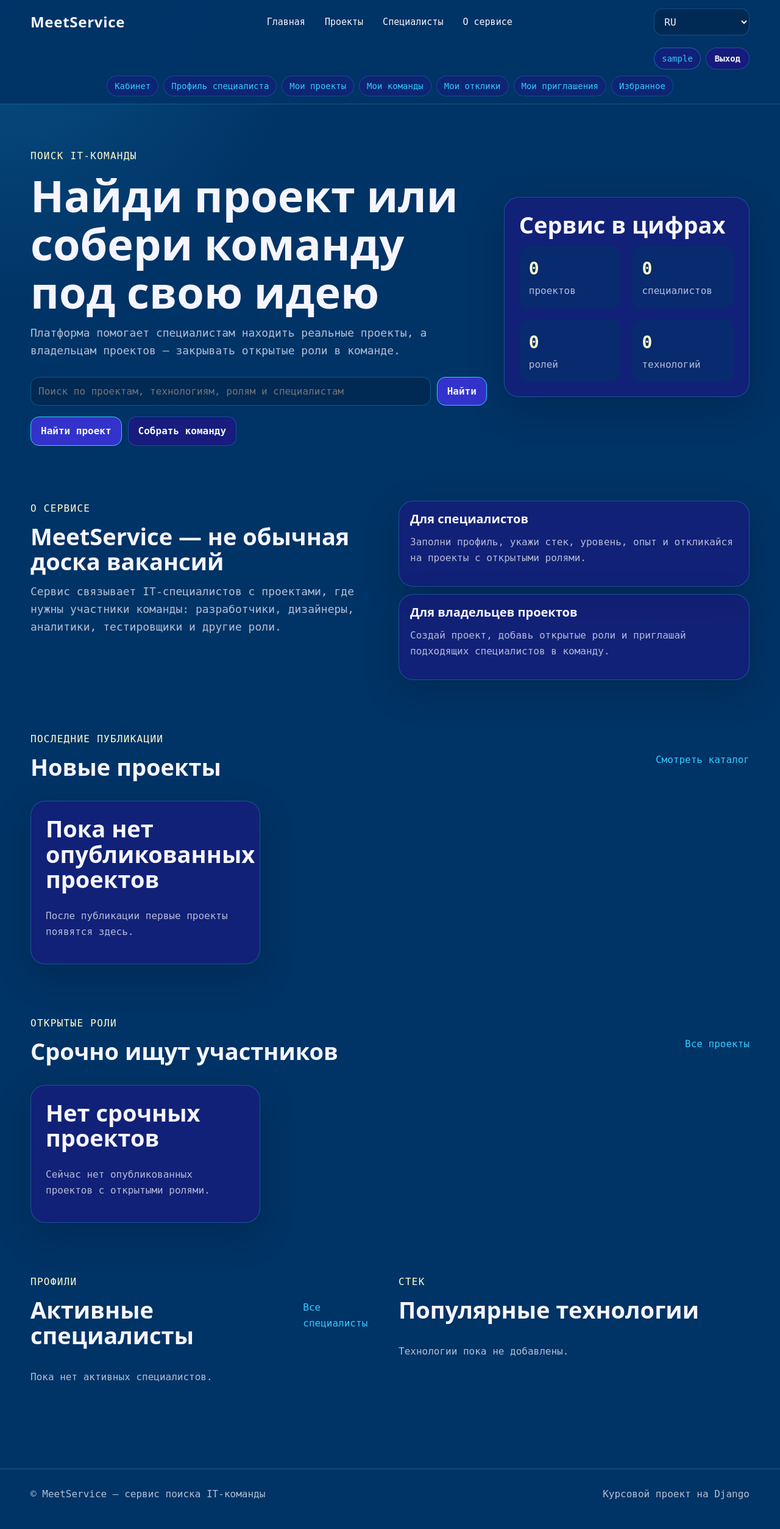
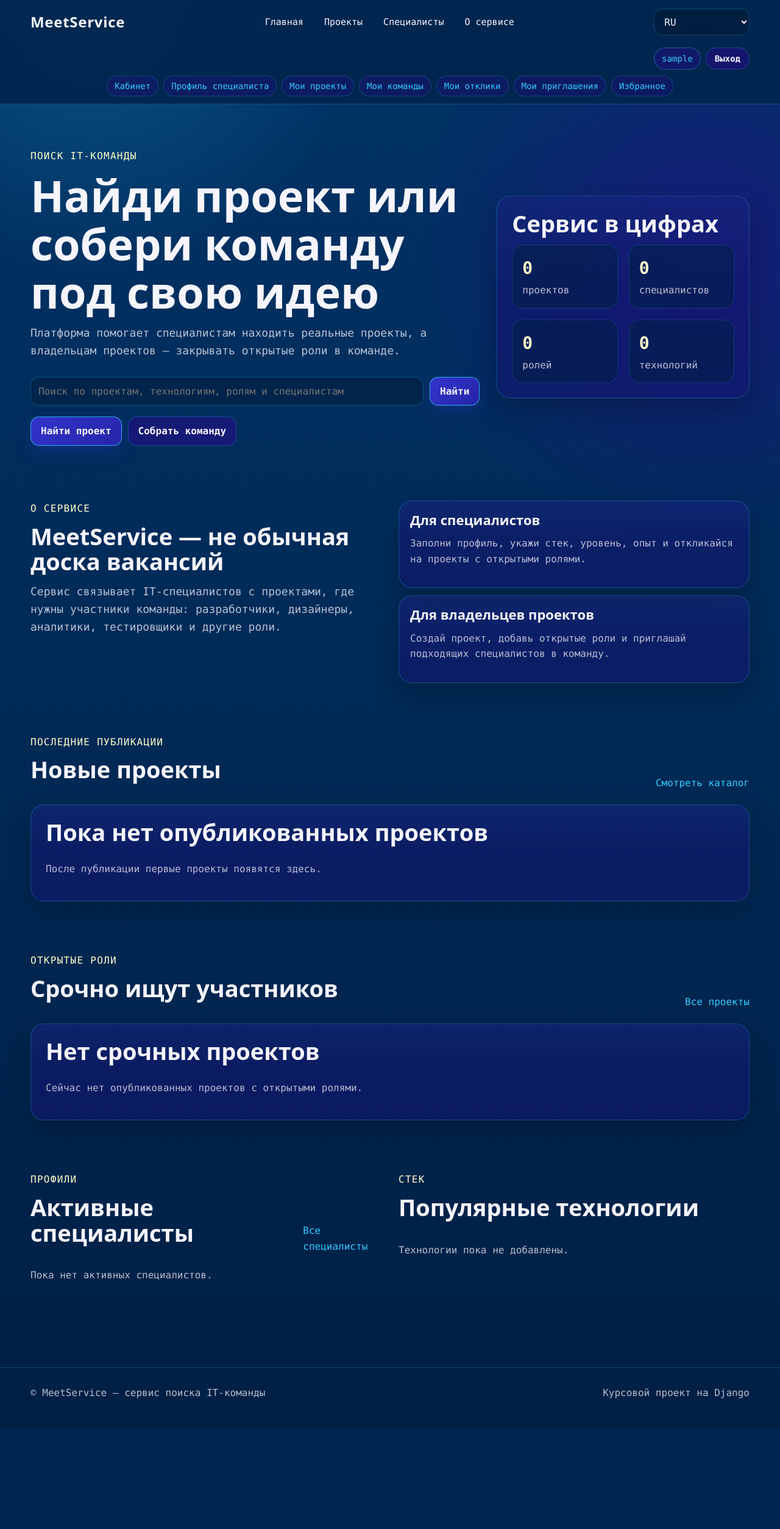
Before and after one commit to catsclaw-dev/new-makers, a Django app: page / in a window 1280 px wide. Shown: the whole page at 61% size. After the commit the page ends 2293 px from the top, so only its background shows below. Run offline with Django 5.2, Linux system fonts and the light colour scheme; the visitor is signed in with stand-in values (Sample User, id 1); data comes from the database, SQL or seed files in the repository; data that the repository does not hold is empty.

Commit message:
fix: small fixers in css

```diff
--- a/meetService/apps/interactions/admin.py
+++ b/meetService/apps/interactions/admin.py
@@ -1,5 +1,3 @@
-from django.contrib import admin
-
 from django.contrib import admin, messages
 from django.core.exceptions import ValidationError
 from django.utils.translation import gettext_lazy as _
--- a/meetService/static/css/site.css
+++ b/meetService/static/css/site.css
@@ -9,35 +9,41 @@
 
 :root {
   --color-bg: #003366;
+  --color-bg-deep: #001f44;
   --color-cyan: #33ccff;
   --color-blue: #3333cc;
   --color-indigo: #330099;
   --color-cream: #ffffcc;
   --color-text: #f6f5fe;
 
-  --color-muted: rgba(246, 245, 254, 0.72);
-  --color-card: rgba(51, 0, 153, 0.34);
-  --color-card-strong: rgba(51, 0, 153, 0.46);
-  --color-panel: rgba(0, 51, 102, 0.52);
-  --color-field: rgba(0, 0, 0, 0.18);
-  --color-border: rgba(51, 204, 255, 0.28);
-  --color-border-strong: rgba(51, 204, 255, 0.7);
+  --color-muted: rgba(246, 245, 254, 0.74);
+  --color-muted-soft: rgba(246, 245, 254, 0.58);
+  --color-card: rgba(20, 22, 112, 0.58);
+  --color-card-hover: rgba(31, 34, 150, 0.72);
+  --color-panel: rgba(0, 31, 68, 0.52);
+  --color-field: rgba(0, 0, 0, 0.2);
+  --color-border: rgba(51, 204, 255, 0.26);
+  --color-border-strong: rgba(51, 204, 255, 0.64);
 
-  --shadow-card: 0 20px 60px rgba(0, 0, 0, 0.18);
-  --shadow-card-strong: 0 20px 60px rgba(0, 0, 0, 0.22);
+  --shadow-sm: 0 10px 28px rgba(0, 0, 0, 0.16);
+  --shadow-md: 0 18px 46px rgba(0, 0, 0, 0.22);
+  --shadow-lg: 0 26px 70px rgba(0, 0, 0, 0.28);
 
-  --radius-sm: 12px;
+  --radius-sm: 10px;
   --radius-md: 14px;
   --radius-lg: 18px;
-  --radius-xl: 24px;
+  --radius-xl: 22px;
   --radius-2xl: 28px;
   --radius-pill: 999px;
 
   --container-width: 1180px;
   --container-padding: 32px;
 
-  --font-heading: "Space Grotesk", system-ui, sans-serif;
-  --font-body: "JetBrains Mono", monospace;
+  --font-heading:
+    "Space Grotesk", system-ui, -apple-system, BlinkMacSystemFont, "Segoe UI",
+    sans-serif;
+  --font-body:
+    "JetBrains Mono", ui-monospace, SFMono-Regular, Menlo, Consolas, monospace;
 
   --transition-base: 0.18s ease;
 }
@@ -65,25 +71,28 @@
 
 html {
   min-width: 320px;
+  scroll-behavior: smooth;
 }
 
 body {
   margin: 0;
   min-width: 320px;
   background:
-    radial-gradient(
-      circle at top left,
-      rgba(51, 204, 255, 0.18),
-      transparent 32rem
-    ),
-    var(--color-bg);
+    radial-gradient(circle at 12% 0%,
+      rgba(51, 204, 255, 0.22),
+      transparent 28rem),
+    radial-gradient(circle at 90% 18%,
+      rgba(51, 0, 153, 0.45),
+      transparent 30rem),
+    linear-gradient(180deg, #003366 0%, #002a57 48%, #001f44 100%);
   color: var(--color-text);
   font-family: var(--font-body);
   font-size: 16px;
   line-height: 1.6;
 }
 
-img {
+img,
+svg {
   display: block;
   max-width: 100%;
 }
@@ -93,6 +102,10 @@ input,
 select,
 textarea {
   font: inherit;
+}
+
+button {
+  border: 0;
 }
 
 a {
@@ -127,11 +140,16 @@ h2 {
 }
 
 h3 {
-  font-size: 20px;
+  font-size: clamp(18px, 2vw, 22px);
 }
 
 h4 {
   font-size: 18px;
+}
+
+::selection {
+  background: rgba(51, 204, 255, 0.34);
+  color: var(--color-text);
 }
 
 /* ============================================================
@@ -165,7 +183,7 @@ h4 {
 }
 
 .hero-grid {
-  grid-template-columns: minmax(0, 1.3fr) minmax(280px, 0.7fr);
+  grid-template-columns: minmax(0, 1.28fr) minmax(290px, 0.72fr);
   align-items: center;
 }
 
@@ -177,13 +195,13 @@ h4 {
 .section-head {
   display: flex;
   justify-content: space-between;
-  align-items: center;
+  align-items: flex-end;
   gap: 20px;
-  margin-bottom: 20px;
+  margin-bottom: 22px;
 }
 
-.section-heading > div,
-.section-head > div {
+.section-heading>div,
+.section-head>div {
   min-width: 0;
 }
 
@@ -196,7 +214,7 @@ h4 {
   top: 0;
   z-index: 50;
   border-bottom: 1px solid var(--color-border);
-  background: rgba(0, 51, 102, 0.94);
+  background: rgba(0, 37, 78, 0.92);
   backdrop-filter: blur(18px);
 }
 
@@ -253,12 +270,13 @@ h4 {
   transition:
     border-color var(--transition-base),
     background var(--transition-base),
-    color var(--transition-base);
+    color var(--transition-base),
+    transform var(--transition-base);
 }
 
 .main-nav a,
 .nav a {
-  padding: 7px 11px;
+  padding: 8px 12px;
   font-size: 15px;
 }
 
@@ -284,19 +302,14 @@ h4 {
 }
 
 .user-chip,
-.user-pill {
+.user-pill,
+.user-chip-name {
   min-height: 36px;
-  border-color: rgba(51, 204, 255, 0.38);
-  padding: 7px 12px;
-  background: rgba(51, 0, 153, 0.34);
+  border-color: rgba(51, 204, 255, 0.36);
+  padding: 8px 12px;
+  background: rgba(51, 0, 153, 0.32);
   color: var(--color-cyan);
   font-size: 14px;
-}
-
-.user-chip-name {
-  border-color: rgba(51, 204, 255, 0.38);
-  background: rgba(51, 0, 153, 0.35);
-  color: var(--color-cyan);
 }
 
 .cabinet-nav {
@@ -311,8 +324,8 @@ h4 {
 .cabinet-nav a {
   min-height: 34px;
   border-color: rgba(51, 204, 255, 0.22);
-  padding: 7px 12px;
-  background: rgba(51, 0, 153, 0.26);
+  padding: 8px 12px;
+  background: rgba(51, 0, 153, 0.24);
   color: var(--color-cyan);
   font-size: 14px;
 }
@@ -402,7 +416,8 @@ h4 {
   border: 1px solid transparent;
   border-radius: var(--radius-md);
   padding: 10px 16px;
-  font-weight: 700;
+  color: var(--color-text);
+  font-weight: 800;
   cursor: pointer;
   text-align: center;
   text-decoration: none;
@@ -410,7 +425,8 @@ h4 {
     transform var(--transition-base),
     border-color var(--transition-base),
     background var(--transition-base),
-    color var(--transition-base);
+    color var(--transition-base),
+    box-shadow var(--transition-base);
 }
 
 .btn:hover {
@@ -419,21 +435,24 @@ h4 {
 }
 
 .btn-primary {
+  border-color: rgba(51, 204, 255, 0.78);
+  background: linear-gradient(135deg, var(--color-blue), #2525a9);
+  box-shadow: 0 10px 26px rgba(51, 51, 204, 0.28);
+}
+
+.btn-primary:hover {
   border-color: var(--color-cyan);
-  background: var(--color-blue);
-  color: var(--color-text);
+  box-shadow: 0 14px 34px rgba(51, 204, 255, 0.16);
 }
 
 .btn-secondary {
   border-color: var(--color-border);
-  background: rgba(51, 0, 153, 0.45);
-  color: var(--color-text);
+  background: rgba(51, 0, 153, 0.42);
 }
 
 .btn-danger {
-  border-color: rgba(255, 255, 204, 0.55);
-  background: rgba(153, 0, 51, 0.55);
-  color: var(--color-text);
+  border-color: rgba(255, 255, 204, 0.58);
+  background: rgba(153, 0, 51, 0.56);
 }
 
 .btn-small,
@@ -441,7 +460,7 @@ h4 {
 .site-header button.btn {
   min-height: 36px;
   border-radius: var(--radius-pill);
-  padding: 7px 14px;
+  padding: 8px 14px;
   font-size: 14px;
   line-height: 1;
   white-space: nowrap;
@@ -650,8 +669,10 @@ option {
 .auth-card {
   border: 1px solid var(--color-border);
   border-radius: var(--radius-xl);
-  background: var(--color-card);
-  box-shadow: var(--shadow-card);
+  background:
+    linear-gradient(180deg, rgba(51, 204, 255, 0.055), transparent 46%),
+    var(--color-card);
+  box-shadow: var(--shadow-md);
 }
 
 .stats-card,
@@ -673,8 +694,9 @@ option {
 
 .cards-grid {
   display: grid;
-  grid-template-columns: repeat(3, minmax(0, 1fr));
+  grid-template-columns: repeat(auto-fit, minmax(min(100%, 285px), 1fr));
   gap: 24px;
+  align-items: stretch;
 }
 
 .cards-grid-home {
@@ -729,6 +753,7 @@ option {
 
 .stats-grid div {
   padding: 16px;
+  border: 1px solid rgba(51, 204, 255, 0.16);
   border-radius: var(--radius-lg);
   background: var(--color-panel);
 }
@@ -736,7 +761,7 @@ option {
 .stats-grid dt {
   color: var(--color-cream);
   font-size: 28px;
-  font-weight: 800;
+  font-weight: 900;
 }
 
 .stats-grid dd {
@@ -982,10 +1053,161 @@ option {
 }
 
 /* ============================================================
-   16. Responsive
+   16. Accessibility and print helpers
    ============================================================ */
 
+@media print {
+  @page {
+    size: A4 portrait;
+    margin: 12mm;
+  }
+
+  * {
+    box-shadow: none !important;
+    text-shadow: none !important;
+  }
+
+  html,
+  body {
+    background: #ffffff !important;
+    color: #111111 !important;
+    font-size: 11pt;
+    line-height: 1.35;
+  }
+
+  .site-header,
+  .site-footer,
+  .main-nav,
+  .nav,
+  .cabinet-nav,
+  .header-auth,
+  .header-actions,
+  .filters-panel,
+  .search-form,
+  .pagination,
+  .messages,
+  .btn,
+  .project-actions,
+  .owner-actions {
+    display: none !important;
+  }
+
+  .container,
+  .narrow-page {
+    width: 100% !important;
+    max-width: none !important;
+    margin: 0 !important;
+  }
+
+  .section,
+  .page-head,
+  .hero,
+  .detail-layout {
+    padding: 0 !important;
+  }
+
+  .cards-grid {
+    display: grid !important;
+    grid-template-columns: repeat(2, minmax(0, 1fr)) !important;
+    gap: 8mm !important;
+  }
+
+  .project-card,
+  .mini-card,
+  .stats-card,
+  .action-card,
+  .auth-card {
+    break-inside: avoid;
+    page-break-inside: avoid;
+    border: 1px solid #111111 !important;
+    border-radius: 6px !important;
+    background: #ffffff !important;
+    color: #111111 !important;
+  }
+
+  .project-card {
+    min-height: 0 !important;
+    overflow: hidden !important;
+  }
+
+  .project-cover,
+  .detail-cover,
+  .project-cover-placeholder {
+    height: 38mm !important;
+    min-height: 0 !important;
+    max-height: 38mm !important;
+    aspect-ratio: auto !important;
+    background: #eeeeee !important;
+    color: #111111 !important;
+  }
+
+  .project-cover-placeholder span {
+    color: #111111 !important;
+    font-size: 14pt !important;
+  }
+
+  .project-card-body {
+    padding: 5mm !important;
+    gap: 3mm !important;
+  }
+
+  .project-description {
+    min-height: 0 !important;
+    max-height: none !important;
+    overflow: visible !important;
+    display: block !important;
+    color: #333333 !important;
+  }
+
+  .card-meta,
+  .tag-row,
+  .tag-cloud {
+    gap: 2mm !important;
+  }
+
+  .card-meta span,
+  .tag {
+    border: 1px solid #999999 !important;
+    background: #ffffff !important;
+    color: #111111 !important;
+    padding: 1mm 2mm !important;
+    font-size: 8pt !important;
+  }
+
+  a {
+    color: #111111 !important;
+    text-decoration: none !important;
+  }
+
+  h1 {
+    font-size: 22pt !important;
+  }
+
+  h2 {
+    font-size: 16pt !important;
+  }
+
+  h3 {
+    font-size: 12pt !important;
+  }
+}
+
+/* ============================================================
+   17. Responsive
+   ============================================================ */
+
+@media (max-width: 1100px) {
+  .catalog-layout {
+    grid-template-columns: 230px minmax(0, 1fr);
+  }
+
+  .catalog-layout .cards-grid {
+    grid-template-columns: repeat(2, minmax(0, 1fr));
+  }
+}
+
 @media (max-width: 980px) {
+
   .header-main,
   .header-inner {
     grid-template-columns: 1fr auto;
```
Also changed, not shown: other parts of meetService/static/css/site.css (+144 -64 lines), meetService/apps/interactions/forms.py (+12 -2 lines).
